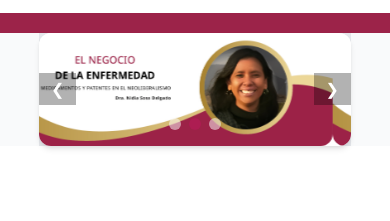
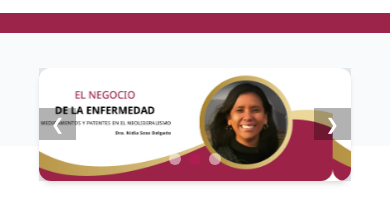
Before and after one commit to IvanSerranoGit/chatbot-diplomado-limpio, a plain HTML site: page index.html in a window 390 px wide. Shown: the part 59-280 px from the top of the page. Drawn offline with nearby package versions, Linux system fonts and the light colour scheme.

Commit message:
agregue mediaquerys para ajustar el slider margin top]

```diff
--- a/style.css
+++ b/style.css
@@ -120,3 +120,12 @@ body {
 footer{
   background-color: #9c2349;
 }
+
+/* Aplica solo en pantallas menores a 640px */
+@media (max-width: 639px) {
+ .slider-container{
+  width: 80%;
+  display: flex;
+  top: 35px;
+}
+}
```
